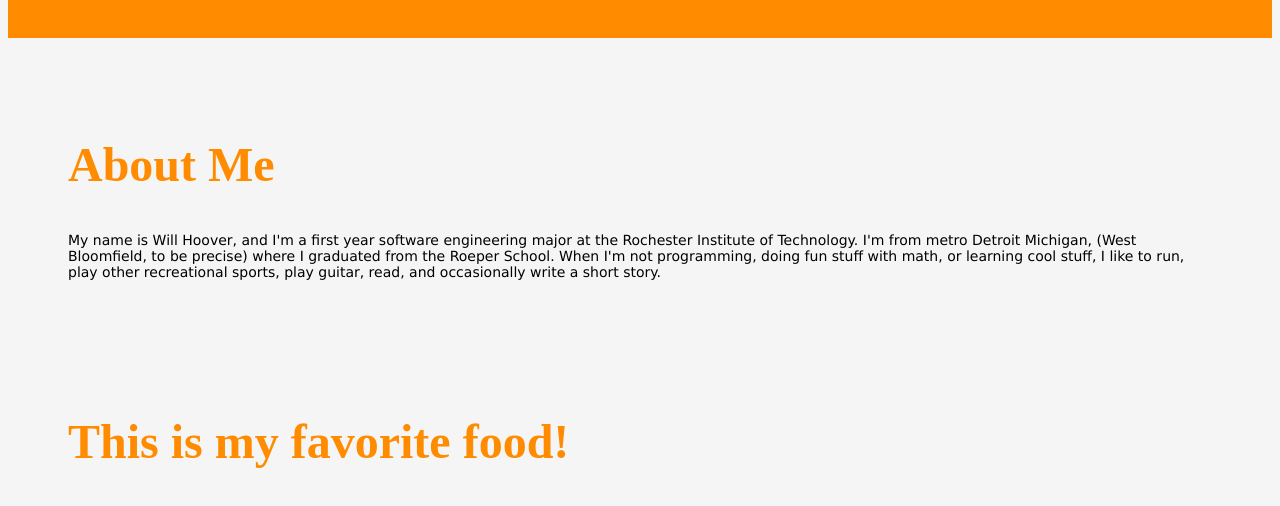
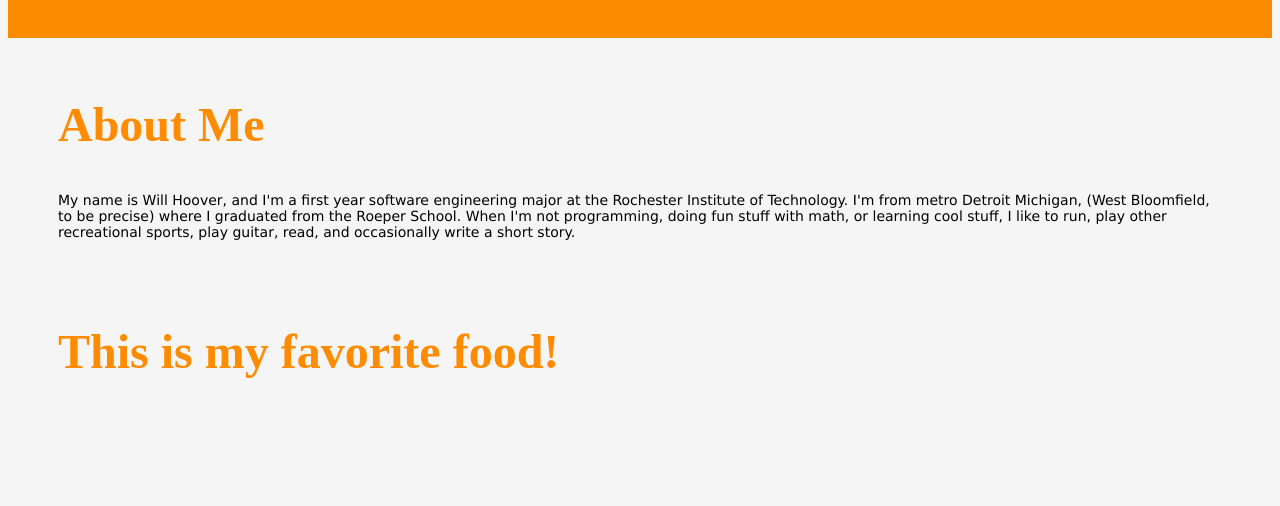
Before and after one commit to LordGuacaba/will-github-intro, a plain HTML site: page index.html in a window 1280 px wide. Shown: the part 692-1198 px from the top of the page. After the commit the page ends 1131 px from the top, so only its background shows below. Drawn offline with Linux system fonts and the light colour scheme.

Commit message:
minor updates to padding and margin. That's all for now

```diff
--- a/hooverstyle.css
+++ b/hooverstyle.css
@@ -26,11 +26,11 @@ p {
 }
 
 .text {
-    margin: 40px;
-    padding: 20px;
+    margin: 10px 40px;
+    padding: 10px;
 }
 
 .img {
-    margin: 40px;
-    padding: 20px;
+    margin: 10px 40px;
+    padding: 10px;
 }
```
